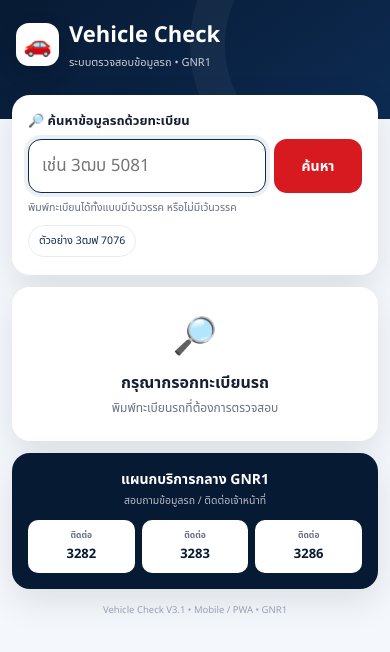
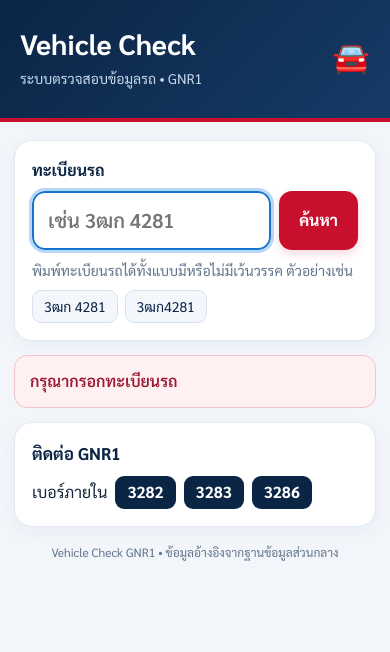
Before and after one commit to nickparngong/gnr1-checker-Vehicle, a plain HTML site: page index.html in a window 390 px wide. Both pictures are taken after a click on the button "ค้นหา". Drawn offline with Linux system fonts and the light colour scheme.

Commit message:
Add files via upload

```diff
--- a/index.html
+++ b/index.html
@@ -3,194 +3,200 @@
 <head>
 <meta charset="UTF-8">
 <meta name="viewport" content="width=device-width, initial-scale=1, viewport-fit=cover">
-<meta name="theme-color" content="#071A33">
-<meta name="mobile-web-app-capable" content="yes">
-<meta name="apple-mobile-web-app-capable" content="yes">
-<meta name="apple-mobile-web-app-status-bar-style" content="black-translucent">
-<meta name="apple-mobile-web-app-title" content="Vehicle Check">
+<meta name="theme-color" content="#0b2545">
+<title>Vehicle Check GNR1</title>
 <link rel="manifest" href="manifest.json">
-<link rel="apple-touch-icon" href="icons/icon-192.png">
-<title>Vehicle Check | GNR1</title>
+<link rel="icon" href="icon-192.png">
+<link rel="apple-touch-icon" href="icon-192.png">
+<link rel="preconnect" href="https://fonts.googleapis.com">
+<link href="https://fonts.googleapis.com/css2?family=Sarabun:wght@400;600;700&display=swap" rel="stylesheet">
 <style>
-:root{--navy:#071A33;--navy2:#0D2B52;--red:#D71920;--red2:#B51218;--bg:#F4F7FB;--text:#172033;--muted:#667085;--line:#E7ECF3;--white:#fff;--green:#16834B;--shadow:0 12px 35px rgba(7,26,51,.10)}
+:root{--navy:#0b2545;--navy2:#153b66;--blue:#1674ce;--red:#c8102e;--green:#13834a;--ink:#14243b;--mute:#63748b;--line:#e1e8f0;--bg:#f2f6fb;--card:#fff;--soft:#eaf2fb}
 *{box-sizing:border-box}
-html{background:var(--bg)}
-body{margin:0;background:var(--bg);color:var(--text);font-family:"Noto Sans Thai","Segoe UI",Arial,sans-serif;-webkit-font-smoothing:antialiased}
-button,input{font:inherit}
-.header{background:linear-gradient(145deg,var(--navy),var(--navy2));color:#fff;padding:18px 16px 48px;position:relative;overflow:hidden}
-.header:after{content:"";position:absolute;width:220px;height:220px;border:35px solid rgba(255,255,255,.045);border-radius:50%;right:-90px;top:-100px}
-.topbar{display:flex;justify-content:space-between;align-items:center;gap:12px;position:relative;z-index:1}
-.title{display:flex;align-items:center;gap:10px}
-.logo{width:43px;height:43px;border-radius:13px;background:#fff;display:grid;place-items:center;font-size:23px;box-shadow:0 7px 20px rgba(0,0,0,.15)}
-h1{font-size:22px;margin:0;font-weight:900}
-.subtitle{font-size:11px;margin:2px 0 0;opacity:.78}
-.install-btn{display:none;border:1px solid rgba(255,255,255,.25);background:rgba(255,255,255,.1);color:#fff;border-radius:10px;padding:8px 10px;font-size:11px;font-weight:800}
-.container{max-width:560px;margin:-24px auto 30px;padding:0 12px;position:relative}
-.card{background:#fff;border-radius:18px;box-shadow:var(--shadow)}
-.search-card{padding:16px}
-.search-label{font-size:13px;font-weight:900;margin-bottom:8px}
-.search-wrap{display:flex;gap:8px}
-input{flex:1;min-width:0;border:1.8px solid #D8E0EA;background:#FAFCFF;border-radius:13px;padding:13px 13px;font-size:17px;color:var(--text);outline:none}
-input:focus{border-color:var(--navy2);background:#fff;box-shadow:0 0 0 4px rgba(13,43,82,.07)}
-.search-btn{width:88px;border:0;border-radius:13px;background:var(--red);color:#fff;font-size:14px;font-weight:900;cursor:pointer}
-.search-btn:active{transform:scale(.98);background:var(--red2)}
-.search-btn:disabled{opacity:.65}
-.hint{font-size:10.5px;color:var(--muted);margin-top:7px}
-.quick{display:flex;gap:7px;margin-top:9px;overflow:auto;padding-bottom:2px}
-.quick button{white-space:nowrap;border:1px solid var(--line);background:#fff;border-radius:999px;padding:7px 10px;font-size:10.5px;color:var(--navy2)}
-.result{display:none;margin-top:12px;overflow:hidden}
-.result-head{background:linear-gradient(145deg,#F8FAFD,#EEF3F9);padding:17px}
-.plate-row{display:flex;align-items:center;justify-content:space-between;gap:10px}
-.plate{font-size:27px;font-weight:900;color:var(--navy);letter-spacing:.3px}
-.car-icon{font-size:29px}
-.model{font-size:12px;color:var(--muted);margin-top:2px}
-.badge{display:block;margin-top:10px;padding:10px 13px;border-radius:12px;background:#EAF0F7;color:var(--navy);font-size:15px;font-weight:900;border:1px solid #D8E3F0}.badge-label{font-size:10px;font-weight:700;color:#667085;display:block;margin-bottom:2px}.badge-value{font-size:16px;font-weight:900;color:var(--navy);display:block}
-.body{padding:3px 16px 17px}
-.section{margin-top:16px}
-.section-head{display:flex;align-items:center;gap:7px;font-size:12px;font-weight:900;color:var(--navy);padding-bottom:7px;border-bottom:1px solid var(--line)}
-.row{display:flex;justify-content:space-between;gap:12px;padding:10px 0;border-bottom:1px solid #F0F3F7;font-size:12px}
-.row:last-child{border-bottom:0}
-.label{color:var(--muted);flex:0 0 38%}
-.value{text-align:right;font-weight:800;word-break:break-word}
-.insurance{background:#F8FAFD;border:1px solid #E8EDF4;border-radius:14px;padding:10px;margin-top:9px}
-.call{display:flex;align-items:center;justify-content:center;gap:7px;width:100%;padding:12px;margin-top:10px;border-radius:12px;background:#1677D2;color:#fff;text-decoration:none;font-size:13px;font-weight:900}.call:active{transform:scale(.99)}
-.repair{display:flex;align-items:center;justify-content:center;gap:7px;width:100%;padding:12px;margin-top:9px;border-radius:12px;background:#16A05D;color:#fff;text-decoration:none;font-size:13px;font-weight:900}.repair:active{transform:scale(.99)}
-.repair-modal{display:none;position:fixed;inset:0;background:rgba(7,26,51,.58);z-index:1000;padding:18px;align-items:flex-end;justify-content:center}.repair-modal.show{display:flex}.repair-box{width:100%;max-width:560px;background:#fff;border-radius:20px 20px 14px 14px;padding:20px;box-shadow:0 20px 60px rgba(0,0,0,.25)}.repair-title{font-size:17px;font-weight:900;color:var(--navy);margin-bottom:12px}.repair-info{background:#F5F8FC;border-radius:13px;padding:12px;font-size:12px;line-height:1.65}.repair-info b{color:var(--navy)}.repair-actions{display:flex;gap:8px;margin-top:12px}.repair-go,.repair-cancel{flex:1;border:0;border-radius:12px;padding:12px;font-size:12px;font-weight:900;cursor:pointer}.repair-go{background:#06C755;color:#fff}.repair-cancel{background:#EEF2F6;color:var(--navy)}
-.gnr{margin-top:12px;padding:16px;text-align:center;background:var(--navy);color:#fff}
-.gnr-title{font-size:14px;font-weight:900}.gnr-sub{font-size:10.5px;opacity:.7;margin:3px 0 11px}
-.tel-grid{display:flex;gap:7px;justify-content:center}
-.tel{flex:1;max-width:110px;background:#fff;color:var(--navy);text-decoration:none;border-radius:10px;padding:9px 5px;font-weight:900;font-size:13px}
-.tel small{display:block;font-size:8.5px;color:var(--muted);font-weight:600;margin-bottom:2px}
-.msg{display:none;margin-top:12px;padding:23px;text-align:center}
-.msg-icon{font-size:36px}.msg h3{margin:7px 0 4px;font-size:16px}.msg p{margin:0;color:var(--muted);font-size:12px;line-height:1.55}
-.retry{margin-top:11px;border:0;border-radius:10px;background:var(--navy);color:#fff;padding:9px 14px;font-size:11px;font-weight:800}
-.loading{display:none;text-align:center;color:var(--muted);font-size:12px;padding:11px}
-.spinner{display:inline-block;width:14px;height:14px;border:2px solid #DDE4EC;border-top-color:var(--navy);border-radius:50%;vertical-align:-3px;margin-right:6px;animation:spin .7s linear infinite}
-@keyframes spin{to{transform:rotate(360deg)}}
-.footer{text-align:center;color:#98A2B3;font-size:9.5px;margin:14px 0}
-.install-help{display:none;margin-top:10px;background:#F8FAFD;border:1px solid var(--line);border-radius:13px;padding:11px;font-size:10.5px;color:var(--muted);line-height:1.5}
-@media(min-width:600px){.header{padding-left:calc((100% - 560px)/2 + 12px);padding-right:calc((100% - 560px)/2 + 12px)}}
-@media(max-width:380px){.plate{font-size:24px}.search-btn{width:80px}.row{font-size:11.5px}}
+html{-webkit-text-size-adjust:100%;scroll-behavior:smooth}
+body{margin:0;background:var(--bg);color:var(--ink);font-family:"Sarabun","Noto Sans Thai",system-ui,sans-serif;font-size:16px;line-height:1.55;padding-bottom:env(safe-area-inset-bottom)}
+header{background:linear-gradient(135deg,#0b2545,#153b66);color:#fff;padding:calc(22px + env(safe-area-inset-top)) 20px 28px;border-bottom:4px solid var(--red)}
+.wrap{max-width:620px;margin:0 auto}
+.brand{display:flex;align-items:center;justify-content:space-between;gap:12px}
+h1{margin:0;font-size:28px;font-weight:700;letter-spacing:.1px}
+header p{margin:3px 0 0;color:#c7d8ed;font-size:14px}
+main{padding:18px 14px 30px}
+.card{background:var(--card);border:1px solid var(--line);border-radius:18px;padding:17px;margin-bottom:14px;box-shadow:0 5px 18px rgba(18,43,73,.045)}
+.card h2{margin:0 0 10px;font-size:17px;color:var(--navy);font-weight:700}
+.search label{display:block;font-weight:700;margin-bottom:8px;color:var(--navy)}
+.row{display:flex;gap:8px}
+input[type=text]{flex:1;min-width:0;font:inherit;font-size:20px;font-weight:600;padding:12px 14px;border:2px solid var(--line);border-radius:13px;background:#fff;color:var(--ink)}
+input[type=text]:focus{outline:3px solid #b8d8fa;border-color:var(--blue)}
+button.go{font:inherit;font-weight:700;background:var(--red);color:#fff;border:0;border-radius:13px;padding:0 20px;cursor:pointer;min-height:54px;box-shadow:0 4px 10px rgba(200,16,46,.16)}
+button.go:disabled{opacity:.6}
+button:focus-visible,a:focus-visible{outline:3px solid #9db8e0;outline-offset:2px}
+.hint{color:var(--mute);font-size:14px;margin:10px 0 0}
+.eg{display:inline-flex;gap:7px;flex-wrap:wrap;margin-top:8px}
+.eg button{font:inherit;font-size:14px;background:#f3f7fc;border:1px solid #d6e1ef;border-radius:9px;padding:5px 11px;cursor:pointer;color:var(--navy)}
+.status{display:none;margin-bottom:14px;padding:13px 15px;border-radius:13px;font-weight:600}
+.status.show{display:block}
+.status.err{background:#fff0f2;color:#9b1830;border:1px solid #f4c3cc}
+.status.load{background:#eaf2fb;color:var(--navy);border:1px solid #c8d9ee}
+.spin{display:inline-block;width:18px;height:18px;border:3px solid #c5d3ee;border-top-color:var(--navy);border-radius:50%;vertical-align:-3px;margin-right:8px;animation:s .8s linear infinite}
+@keyframes s{to{transform:rotate(360deg)}}
+@media (prefers-reduced-motion:reduce){.spin{animation-duration:2.4s}}
+.plate{display:inline-block;background:#fff;color:#111;border:2px solid #17263b;border-radius:10px;padding:4px 17px;font-size:30px;font-weight:700;letter-spacing:.5px;box-shadow:0 2px 7px rgba(0,0,0,.06)}
+.platebox{text-align:center;padding:19px 16px;background:linear-gradient(180deg,#fff,#f8fbff)}
+dl{margin:0}
+.kv{display:flex;justify-content:space-between;gap:14px;padding:9px 0;border-top:1px solid var(--line)}
+.kv:first-of-type{border-top:0}
+dt{color:var(--mute);flex:0 0 40%;font-size:14px}
+dd{margin:0;text-align:right;font-weight:700;overflow-wrap:anywhere}
+dd.empty{color:#9aa7ba;font-weight:400}
+.actions{display:grid;gap:10px;margin-top:4px}
+.btn{display:flex;align-items:center;justify-content:center;gap:9px;min-height:56px;border-radius:13px;color:#fff;text-decoration:none;font-weight:700;font-size:16px;padding:12px 15px;text-align:center;transition:filter .15s,transform .15s}
+.btn.call{background:var(--blue)}
+
+.btn.fix{background:#12804a}
+.btn:active{filter:brightness(.92);transform:scale(.99)}
+.na{min-height:50px;display:flex;align-items:center;justify-content:center;border:1px dashed #c4cedd;border-radius:13px;color:var(--mute);text-align:center;padding:10px;font-size:14px;background:#fafcff}
+.sub{color:var(--mute);font-size:13px;text-align:center;margin:-2px 0 2px}
+
+.contact{display:flex;flex-wrap:wrap;gap:8px;align-items:center}
+.contact b{background:var(--navy);color:#fff;border-radius:9px;padding:4px 12px;font-size:16px}
+.footer-note{color:var(--mute);font-size:12px;text-align:center;margin:16px 0 0}
+[hidden]{display:none!important}
+@media(min-width:560px){main{padding-left:20px;padding-right:20px}.card{padding:20px}}
 </style>
 </head>
 <body>
-<header class="header">
-  <div class="topbar">
-    <div class="title">
-      <div class="logo">🚗</div>
-      <div><h1>Vehicle Check</h1><div class="subtitle">ระบบตรวจสอบข้อมูลรถ • GNR1</div></div>
+<header><div class="wrap">
+  <div class="brand"><div><h1>Vehicle Check</h1><p>ระบบตรวจสอบข้อมูลรถ • GNR1</p></div><div aria-hidden="true" style="font-size:30px">🚘</div></div>
+</div></header>
+<main><div class="wrap">
+  <section class="card search">
+    <label for="plate">ทะเบียนรถ</label>
+    <div class="row">
+      <input id="plate" type="text" inputmode="text" autocomplete="off" autocapitalize="characters" spellcheck="false" placeholder="เช่น 3ฒก 4281" enterkeyhint="search">
+      <button class="go" id="go" type="button">ค้นหา</button>
     </div>
-    <button id="installBtn" class="install-btn">＋ ติดตั้ง</button>
-  </div>
-</header>
-
-<main class="container">
-  <section class="card search-card">
-    <div class="search-label">🔎 ค้นหาข้อมูลรถด้วยทะเบียน</div>
-    <div class="search-wrap">
-      <input id="q" type="text" inputmode="text" autocomplete="off" autocapitalize="characters"
-             placeholder="เช่น 3ฒบ 5081" enterkeyhint="search">
-      <button id="searchBtn" class="search-btn">ค้นหา</button>
-    </div>
-    <div class="hint">พิมพ์ทะเบียนได้ทั้งแบบมีเว้นวรรค หรือไม่มีเว้นวรรค</div>
-    <div class="quick">
-      <button type="button" data-plate="3ฒฟ 7076">ตัวอย่าง 3ฒฟ 7076</button>
-    </div>
-    <div id="loading" class="loading"><span class="spinner"></span>กำลังค้นหาข้อมูล...</div>
+    <p class="hint">พิมพ์ทะเบียนรถได้ทั้งแบบมีหรือไม่มีเว้นวรรค ตัวอย่างเช่น</p>
+    <div class="eg"><button type="button" data-eg="3ฒก 4281">3ฒก 4281</button><button type="button" data-eg="3ฒก4281">3ฒก4281</button></div>
   </section>
 
-  <section id="result" class="card result"></section>
-  <section id="msg" class="card msg"></section>
+  <div id="status" class="status" role="status" aria-live="polite"></div>
 
-  <section class="card gnr">
-    <div class="gnr-title">แผนกบริการกลาง GNR1</div>
-    <div class="gnr-sub">สอบถามข้อมูลรถ / ติดต่อเจ้าหน้าที่</div>
-    <div class="tel-grid">
-      <a class="tel" href="tel:3282"><small>ติดต่อ</small>3282</a>
-      <a class="tel" href="tel:3283"><small>ติดต่อ</small>3283</a>
-      <a class="tel" href="tel:3286"><small>ติดต่อ</small>3286</a>
-    </div>
+  <div id="result" hidden>
+    <section class="card platebox"><span class="plate" id="r-plate"></span></section>
+    <section class="card"><h2>ข้อมูลรถ</h2><dl id="g-car"></dl></section>
+    <section class="card"><h2>หน่วยงานและสาขา</h2><dl id="g-org"></dl></section>
+    <section class="card"><h2>ข้อมูลประกันภัย</h2><dl id="g-ins"></dl></section>
+    <section class="card"><div class="actions" id="actions"></div></section>
+  </div>
+
+  <section class="card">
+    <h2>ติดต่อ GNR1</h2>
+    <div class="contact"><span>เบอร์ภายใน</span><b>3282</b><b>3283</b><b>3286</b></div>
   </section>
-
-
-  <div id="installHelp" class="install-help"></div>
-  <div class="footer">Vehicle Check V3.1 • Mobile / PWA • GNR1</div>
-</main>
+  <p class="footer-note">Vehicle Check GNR1 • ข้อมูลอ้างอิงจากฐานข้อมูลส่วนกลาง</p>
+</div></main>
 
 <script>
-const API_URL="https://script.google.com/macros/s/AKfycbxvGqGlvJ7vkq7r-trUFCGVTJx5BxrhuaSoEX-odnUvrtO6W7JkUFq3x75K0fW8nA6w/exec";
-const q=document.getElementById("q"), result=document.getElementById("result"), msg=document.getElementById("msg");
-const loading=document.getElementById("loading"), searchBtn=document.getElementById("searchBtn");
+(function () {
+  'use strict';
+  // ใส่ URL ของ Web App ที่ได้จากการ Deploy Google Apps Script (ลงท้ายด้วย /exec)
+  var API_URL = 'https://script.google.com/macros/s/AKfycbxvGqGlvJ7vkq7r-trUFCGVTJx5BxrhuaSoEX-odnUvrtO6W7JkUFq3x75K0fW8nA6w/exec';
+  var TIMEOUT_MS = 20000;
+  var $ = function (id) { return document.getElementById(id); };
+  var F = { plate: 'ทะเบียนรถ', model: 'รุ่นรถ', vendor: 'Vendor', affil: 'สังกัด', dept: 'ฝ่าย(ตัวย่อ)', section: 'แผนก',
+    bid: 'ID Branch', bname: 'Branch Name', ins: 'บริษัทประกันภัย', tel: 'เบอร์โทรประกัน', link: 'Linkแจ้งซ่อม' };
 
-function esc(v){return String(v??"-").replace(/[&<>"']/g,m=>({"&":"&amp;","<":"&lt;",">":"&gt;",'"':"&quot;","'":"&#039;"}[m]))}
-function row(a,b){return `<div class="row"><span class="label">${esc(a)}</span><span class="value">${esc(b)}</span></div>`}
-function showMsg(icon,title,text,button=false){
-  msg.innerHTML=`<div class="msg-icon">${icon}</div><h3>${title}</h3><p>${text}</p>${button?'<button class="retry" onclick="search()">ลองค้นหาอีกครั้ง</button>':''}`;
-  msg.style.display="block";
-}
-async function search(){
-  const plate=q.value.trim();
-  result.style.display="none"; msg.style.display="none";
-  if(!plate){showMsg("🔎","กรุณากรอกทะเบียนรถ","พิมพ์ทะเบียนรถที่ต้องการตรวจสอบ");q.focus();return}
-  loading.style.display="block";searchBtn.disabled=true;
-  try{
-    const res=await fetch(API_URL+"?plate="+encodeURIComponent(plate),{cache:"no-store"});
-    if(!res.ok) throw new Error("HTTP "+res.status);
-    const v=await res.json();
-    if(v.error){
-      showMsg("⚙️","ระบบฐานข้อมูลมีปัญหา",esc(v.error)+"<br>กรุณาติดต่อ GNR1",true);
-      return;
+  function show(kind, text) {
+    var s = $('status'); s.className = 'status show ' + kind; s.textContent = '';
+    if (kind === 'load') { var i = document.createElement('span'); i.className = 'spin'; s.appendChild(i); }
+    s.appendChild(document.createTextNode(text));
+  }
+  function hideStatus() { $('status').className = 'status'; }
+
+  // อนุญาตเฉพาะ http/https เท่านั้น (กัน javascript: ฯลฯ)
+  function safeUrl(raw) {
+    var t = String(raw || '').trim();
+    if (!t) return null;
+    try { var u = new URL(t); return (u.protocol === 'https:' || u.protocol === 'http:') ? u.href : null; } catch (e) { return null; }
+  }
+  // คืนเบอร์แรกที่ใช้โทรได้ (ตัดขีด/ช่องว่าง/วงเล็บ) หรือ null
+  function dialNumber(raw) {
+    var first = String(raw || '').split(/[,;\/\n]|\sหรือ\s/)[0];
+    first = first.replace(/(ต่อ|ext\.?|#).*$/i, '');
+    var d = first.replace(/[^\d+]/g, '');
+    if (d.indexOf('+') > 0) d = d.replace(/\+/g, '');
+    return d.replace(/\D/g, '').length >= 3 ? d : null;
+  }
+
+  function fill(dlId, items, data) {
+    var dl = $(dlId); dl.textContent = '';
+    items.forEach(function (it) {
+      var div = document.createElement('div'); div.className = 'kv';
+      var dt = document.createElement('dt'); dt.textContent = it[0];
+      var dd = document.createElement('dd'); var v = String(data[it[1]] == null ? '' : data[it[1]]).trim();
+      if (v) dd.textContent = v; else { dd.textContent = 'ไม่มีข้อมูล'; dd.className = 'empty'; }
+      div.appendChild(dt); div.appendChild(dd); dl.appendChild(div);
+    });
+  }
+
+  function render(d) {
+    $('r-plate').textContent = d[F.plate];
+    fill('g-car', [['ทะเบียนรถ', F.plate], ['รุ่นรถ', F.model], ['Vendor', F.vendor]], d);
+    fill('g-org', [['สังกัด', F.affil], ['ฝ่าย', F.dept], ['แผนก', F.section], ['ID Branch', F.bid], ['Branch Name', F.bname]], d);
+    fill('g-ins', [['บริษัทประกันภัย', F.ins], ['เบอร์โทรประกัน', F.tel]], d);
+    var box = $('actions'); box.textContent = '';
+    var num = dialNumber(d[F.tel]);
+    if (num) {
+      var a = document.createElement('a'); a.className = 'btn call'; a.href = 'tel:' + num;
+      a.textContent = '📞 โทรบริษัทประกันภัย'; box.appendChild(a);
+    } else {
+      var n1 = document.createElement('div'); n1.className = 'na'; n1.textContent = '📞 ไม่มีข้อมูลเบอร์โทรประกัน'; box.appendChild(n1);
     }
-    if(!v.found){
-      showMsg("⚠️","ไม่พบข้อมูลรถ",`ไม่พบทะเบียน <b>${esc(plate)}</b> ในฐานข้อมูล<br>หากทะเบียนถูกต้อง กรุณาติดต่อ GNR1`);
-      return;
+    var url = safeUrl(d[F.link]);
+    if (url) {
+      var b = document.createElement('a'); b.className = 'btn fix'; b.href = url; b.target = '_blank'; b.rel = 'noopener noreferrer';
+      b.textContent = '🛠️ แจ้งเช็คระยะและรายการอื่นๆ'; box.appendChild(b);
+    } else {
+      var n2 = document.createElement('div'); n2.className = 'na';
+      n2.textContent = String(d[F.link] || '').trim() ? '🛠️ Link แจ้งซ่อมไม่ถูกต้อง' : '🛠️ ไม่มี Link แจ้งซ่อม';
+      box.appendChild(n2);
     }
-    const tel=String(v["เบอร์โทรประกัน"]||"").replace(/[^\d+]/g,"");
-    result.innerHTML=`
-      <div class="result-head">
-        <div class="plate-row"><div><div class="plate">${esc(v["ทะเบียนรถ"])}</div><div class="model">${esc(v["รุ่นรถ"])}</div></div><div class="car-icon">🚘</div></div>
-        ${String(v["Vendor"]||"").trim()?`<div class="badge"><span class="badge-label">VENDOR</span><span class="badge-value">${esc(String(v["Vendor"]).trim())}</span></div>`:""}
-      </div>
-      <div class="body">
-        <div class="section"><div class="section-head">🏢 หน่วยงานและสาขา</div>
-          ${row("สังกัด",v["สังกัด"])}${row("ฝ่าย",v["ฝ่าย(ตัวย่อ)"])}${row("แผนก",v["แผนก"])}
-          ${row("ID Branch",v["ID Branch"])}${row("Branch",v["Branch Name"])}
-        </div>
-        <div class="section"><div class="section-head">🛡️ ข้อมูลประกันภัย</div>
-          <div class="insurance">${row("บริษัทประกันภัย",v["บริษัทประกันภัย"])}${row("เบอร์โทรประกัน",v["เบอร์โทรประกัน"])}
-          ${tel?`<a class="call" href="tel:${tel}">📞 โทรบริษัทประกันภัย</a>`:""}${String(v.repairLink || v["ลิงก์แจ้งซ่อม"] || "").trim() ? `<a class="repair" href="${esc(String(v.repairLink || v["ลิงก์แจ้งซ่อม"] || "").trim())}" target="_blank" rel="noopener noreferrer">🛠️ แจ้งเช็คระยะและรายการอื่นๆ</a>` : ""}</div>
-        </div>
-      </div>`;
-    result.style.display="block";
-    result.scrollIntoView({behavior:"smooth",block:"start"});
-  }catch(e){
-    showMsg("📡","เชื่อมต่อระบบไม่ได้","กรุณาตรวจสอบอินเทอร์เน็ต หรือ Web App URL<br>หากยังมีปัญหา ติดต่อ GNR1",true);
-  }finally{loading.style.display="none";searchBtn.disabled=false}
-}
-searchBtn.addEventListener("click",search);
-q.addEventListener("keydown",e=>{if(e.key==="Enter")search()});
-document.querySelectorAll(".quick button").forEach(b=>b.addEventListener("click",()=>{q.value=b.dataset.plate;search()}));
+    $('result').hidden = false;
+  }
 
+  var busy = false;
+  function search() {
+    if (busy) return;
+    var plate = $('plate').value.replace(/[\u200B-\u200D\uFEFF]/g, '').trim();
+    $('result').hidden = true;
+    if (!plate) { show('err', 'กรุณากรอกทะเบียนรถ'); $('plate').focus(); return; }
+    if (!/^https:\/\/script\.google(usercontent)?\.com\//.test(API_URL)) { show('err', 'ยังไม่ได้ตั้งค่า API_URL ใน index.html (ดูคู่มือ README_TH.md)'); return; }
+    if (navigator.onLine === false) { show('err', 'ไม่มีการเชื่อมต่ออินเทอร์เน็ต กรุณาตรวจสอบสัญญาณแล้วลองใหม่'); return; }
+    busy = true; $('go').disabled = true; show('load', 'กำลังค้นหาข้อมูล...');
+    var ctl = ('AbortController' in window) ? new AbortController() : null;
+    var timer = setTimeout(function () { if (ctl) ctl.abort(); }, TIMEOUT_MS);
+    fetch(API_URL + '?plate=' + encodeURIComponent(plate) + '&_=' + Date.now(), { cache: 'no-store', signal: ctl ? ctl.signal : undefined })
+      .then(function (r) { if (!r.ok) throw new Error('HTTP ' + r.status); return r.json(); })
+      .then(function (d) {
+        if (d && d.found === true && d[F.plate]) { hideStatus(); render(d); }
+        else if (d && d.found === false && !d.systemError) { show('err', (d.error || 'ไม่พบข้อมูลรถ') + ' กรุณาตรวจสอบทะเบียนแล้วลองใหม่'); }
+        else { show('err', 'ระบบขัดข้อง ไม่สามารถตรวจสอบข้อมูลรถได้ กรุณาลองใหม่ หรือติดต่อ GNR1'); }
+      })
+      .catch(function () { show('err', 'เชื่อมต่อระบบไม่ได้ (อินเทอร์เน็ตขัดข้องหรือระบบไม่ตอบสนอง) ข้อมูลที่แสดงอาจไม่ถูกต้อง กรุณาลองใหม่'); })
+      .then(function () { clearTimeout(timer); busy = false; $('go').disabled = false; });
+  }
 
-let deferredPrompt=null;
-const installBtn=document.getElementById("installBtn"), installHelp=document.getElementById("installHelp");
-window.addEventListener("beforeinstallprompt",e=>{
-  e.preventDefault();deferredPrompt=e;installBtn.style.display="block";
-});
-installBtn.addEventListener("click",async()=>{
-  if(!deferredPrompt){showInstallHelp();return}
-  deferredPrompt.prompt(); await deferredPrompt.userChoice; deferredPrompt=null; installBtn.style.display="none";
-});
-function showInstallHelp(){
-  const ios=/iphone|ipad|ipod/i.test(navigator.userAgent);
-  installHelp.style.display="block";
-  installHelp.innerHTML=ios
-    ?"📱 iPhone/iPad: กดปุ่ม <b>แชร์</b> ใน Safari → <b>เพิ่มไปยังหน้าจอโฮม</b> → กดเพิ่ม"
-    :"📱 Android: เปิดด้วย Chrome แล้วกดเมนู <b>⋮</b> → <b>ติดตั้งแอป</b> หรือ <b>เพิ่มลงในหน้าจอหลัก</b>";
-}
-if(/iphone|ipad|ipod/i.test(navigator.userAgent) && !window.navigator.standalone) setTimeout(showInstallHelp,1200);
+  $('go').addEventListener('click', search);
+  $('plate').addEventListener('keydown', function (e) { if (e.key === 'Enter') search(); });
+  Array.prototype.forEach.call(document.querySelectorAll('[data-eg]'), function (b) {
+    b.addEventListener('click', function () { $('plate').value = b.getAttribute('data-eg'); $('plate').focus(); });
+  });
+  var q = new URLSearchParams(location.search).get('plate');
+  if (q) { $('plate').value = q; search(); }
 
-if("serviceWorker" in navigator) window.addEventListener("load",()=>navigator.serviceWorker.register("sw.js").catch(()=>{}));
+  if ('serviceWorker' in navigator) { window.addEventListener('load', function () { navigator.serviceWorker.register('sw.js').catch(function () {}); }); }
+  window.__test = { safeUrl: safeUrl, dialNumber: dialNumber };
+})();
 </script>
 </body>
 </html>
```
Also changed, not shown: 1 other file.
